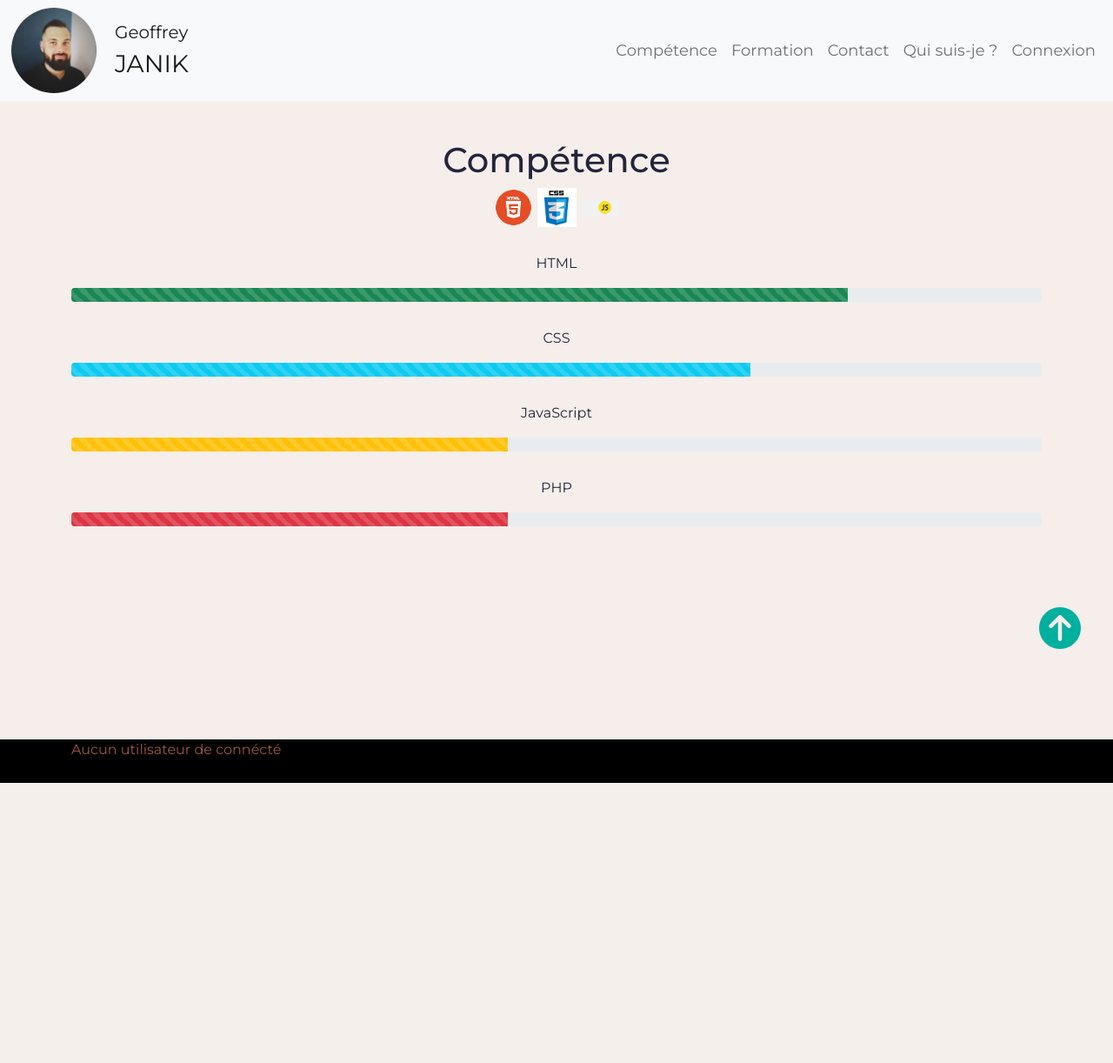
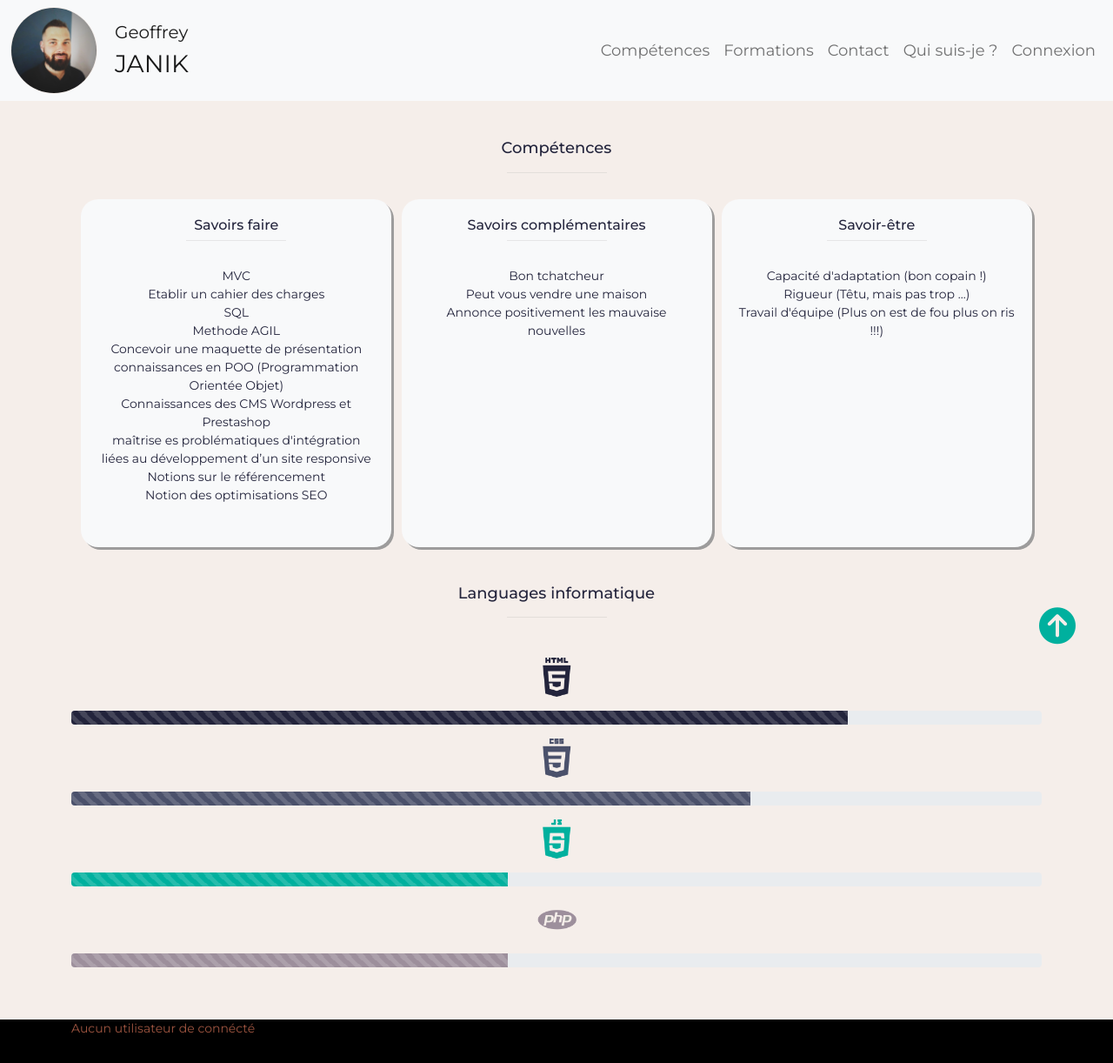
Before and after one commit to GeoJanik/Portfolio, a PHP site: page /index.php?action=skill in a window 1280 px wide. Shown: the whole page at 87% size. Before the commit the page ends 900 px from the top, so only its background shows below. Run offline with PHP 8.4, Linux system fonts and the light colour scheme; data that the repository does not hold is empty; some libraries are stand-ins or nearby versions.

Commit message:
Css Skill, formation

```diff
--- a/public/css/style.css
+++ b/public/css/style.css
@@ -1,5 +1,6 @@
 body {
   font-family: 'Montserrat', sans-serif;
+  font-size: 14px;
   color: #23243C;
   margin-top: 100px;
   min-height: 100vh;
@@ -10,12 +11,12 @@ body {
 
 /* TEMPLATE */
 
-a:hover {
+header a:hover {
   border-top: solid #00b09e;
 }
 
 
-#portrait{
+#portrait {
   width: 100px;
   height: 100px;
   border: 1px solid #F5EEEA;
@@ -71,12 +72,13 @@ margin-top: 60px;
 /* PROJECT LIST */
 
 .btn-primary {
-  background-color: #00b09e;
-  border-color: #23243c;
+  background-color: #4B516B;
+  border-color: #4B516B;
 }
 
 .btn-primary:hover {
-  background-color: #4B516B;
+  background-color: #00b09e;
+  border-color: #00b09e;
 }
 
 /* ProjetView */
@@ -94,10 +96,78 @@ h1 {
 }
 
 /* SKILL */
+.separateur {
+  width: 115px;
+  margin: auto;
+  margin-bottom: 30px;
+}
 
-#titleSkill {
+.trait {
+  width: 115px;
+  height: 1px;
+  background-color: #9D9C9C;
+  opacity: 0.20;
+}
+
+
+
+.knowledge {
+  width: 357px;
+  height: 400px;
+  background-color: #f8f9fa;
+  border-radius: 20px;
+  padding: 20px;
+  text-align: center;
+  box-shadow: 3px 3px #9D9C9C;
+}
+
+.knowledge:hover {
+  box-shadow: 3px 3px #00b09e;
+}
+
+.knowledge ul {
+  list-style: none;
+  margin-left:0;
+padding-left:0;
+}
+
+
+.bg-success {
+  background-color: #23243C !important;
+}
+
+.bg-info {
+  background-color: #4B516B !important;
+}
+
+.bg-warning {
+  background-color: #00b09e !important;
+}
+
+.bg-danger {
+  background-color: #9D8F9C !important;
+}
+
+
+.titleSkill {
+  text-align: center;
+  font-size: 18px;
+  margin-bottom: 16px;
+}
+
+#containerKnowledge {
+  margin-bottom: 43px;
+  display: flex;
+  justify-content: space-evenly;
+  flex-wrap: wrap;
+
+}
+
+.knowledge h2 {
+  font-size: 16px;
   text-align: center;
 }
+
 .pProgress {
   text-align: center;
   margin-top: 30px;
@@ -107,33 +177,53 @@ h1 {
   text-align: center;
 }
 
-#logoLanguage {
+#skill img {
   text-align: center;
+  width: 45px;
+  margin: 16px;
 }
 
-#logoLanguage > img{
-  width: 45px;
+#skill {
+  text-align: center;
 
 }
+
+
+
 
 /* footer */
 
 .textFooter {
   color: #9F5540;
 }
+
 /* FORMATION */
 #titleFormation {
-     font-size: 50px;
+  text-align: center;
+  font-size: 18px;
+}
+
+#oc, #bac, #bep {
+  width: 100%;
+  height: 140px;
+}
+
+#oc {
+  background-color: #23243C;
+}
+
+#bac {
+  background-color: #4B516B;
+}
+
+#bep {
+  background-color: #9D8F9C;
 }
 
 
-.containerFormation {
-  text-align: center;
-}
 
-#imgOc {
-  width: 400px;
-}
+
+
 /* CONTACT */
 
 /* ADMIN */
@@ -150,7 +240,7 @@ h1 {
   height: 100px;
 }
 
-  #titleInfos{
+#titleInfos {
   margin-top: 60px;
 }
 
@@ -160,7 +250,9 @@ h1 {
 
 
 @media all and (max-width: 375px) {
-    .navbar-brand, #janik{
+
+  bar-brand,
+  #janik {
     font-size: 14px;
   }
 
--- a/public/php/view/frontend/skill.php
+++ b/public/php/view/frontend/skill.php
@@ -1,40 +1,89 @@
 <div class="container">
 
   <?php $title = 'Projet P5'; ?>
+  <h1 class="titleSkill">Compétences</h1>
 
-
-  <h1 id="titleSkill">Compétence</h1>
-  <div id="logoLanguage">
-    <img src="assets/img/html.png" alt="">
-    <img src="assets/img/css3.png" alt="">
-    <img src="assets/img/js.png" alt="">
+  <div class="separateur">
+    <div class="trait"></div>
   </div>
 
 
+  <div id="containerKnowledge">
+    <div class="knowledge">
+      <h2>Savoirs faire</h2>
+      <div class="separateur">
+    <div class="trait"></div>
+  </div>
+      <ul>
+        <li>MVC</li>
+        <li>Etablir un cahier des charges</li>
+        <li>SQL</li>
+        <li>Methode AGIL</li>
+        <li>Concevoir une maquette de présentation</li>
+        <li>connaissances en POO (Programmation Orientée Objet) </li>
+        <li>Connaissances des CMS Wordpress et Prestashop </li>
+        <li> maîtrise es problématiques d'intégration liées au développement d’un site responsive</li>
+        <li>Notions sur le référencement</li>
+        <li>Notion des optimisations SEO</li>
+      </ul>
+    </div>
 
+    <div class="knowledge">
+      <h2>Savoirs complémentaires</h2>
+      <div class="separateur">
+    <div class="trait"></div>
+  </div>
+      <ul>
+        <li>Bon tchatcheur</li>
+        <li>Peut vous vendre une maison</li>
+        <li>Annonce positivement les mauvaise nouvelles</li>
+      </ul>
+    </div>
 
+    <div class="knowledge">
+      <h2>Savoir-être</h2>
+      <div class="separateur">
+    <div class="trait"></div>
+  </div>
+      <ul>
+        <li>Capacité d'adaptation (bon copain !)</li>
+        <li>Rigueur (Têtu, mais pas trop ...)</li>
+        <li>Travail d'équipe (Plus on est de fou plus on ris !!!)</li>
+      </ul>
+    </div>
 
-  <p class="pProgress">HTML</p>
+  </div>
+
+  <div id="skill">
+    <h2 class="titleSkill">Languages informatique</h2>
+    <div class="separateur">
+      <div class="trait"></div>
+    </div>
+    <img src="assets/img/html.png" alt="html">
     <div class="progress">
       <div class="progress-bar bg-success progress-bar-striped progress-bar-animated" role="progressbar"
         aria-valuenow="75" aria-valuemin="0" aria-valuemax="100" style="width: 80%"></div>
     </div>
-  <p class="pProgress">CSS</p>
+    <img src="assets/img/css3.png" alt="css">
+
     <div class="progress">
       <div class="progress-bar bg-info progress-bar-striped progress-bar-animated" role="progressbar" aria-valuenow="75"
         aria-valuemin="0" aria-valuemax="100" style="width: 70%"></div>
     </div>
-  <p class="pProgress">JavaScript</p>
+    <img src="assets/img/js.png" alt="js">
+
     <div class="progress">
       <div class="progress-bar bg-warning progress-bar-striped progress-bar-animated" role="progressbar"
         aria-valuenow="75" aria-valuemin="0" aria-valuemax="100" style="width: 45%"></div>
     </div>
-  <p class="pProgress">PHP</p>
+    <img src="assets/img/php.png" alt="php">
+
     <div class="progress">
-    <div class="progress-bar bg-danger progress-bar-striped progress-bar-animated" role="progressbar" aria-valuenow="75"
-      aria-valuemin="0" aria-valuemax="100" style="width: 45%"></div>
+      <div class="progress-bar bg-danger progress-bar-striped progress-bar-animated" role="progressbar"
+        aria-valuenow="75" aria-valuemin="0" aria-valuemax="100" style="width: 45%"></div>
     </div>
 
 
+  </div>
 
 </div>
--- a/public/php/view/frontend/template.php
+++ b/public/php/view/frontend/template.php
@@ -45,10 +45,10 @@
         <div class="collapse navbar-collapse" id="navbarNav">
           <ul class="navbar-nav">
             <li class="nav-item">
-              <a class="nav-link" href="index.php?action=skill">Compétence</a>
+              <a class="nav-link" href="index.php?action=skill">Compétences</a>
             </li>
             <li class="nav-item">
-              <a class="nav-link" href="index.php?action=formation">Formation</a>
+              <a class="nav-link" href="index.php?action=formation">Formations</a>
             </li>
             <li class="nav-item">
               <a class="nav-link" href="index.php?action=contact">Contact</a>
```
Also changed, not shown: public/php/view/frontend/formation.php (+13 -6 lines), assets/img/css3.png, assets/img/html.png, assets/img/iconePhp.png (deleted), assets/img/js.png, assets/img/php.png (added). Lines whose indentation alone changed are shown as unchanged.
